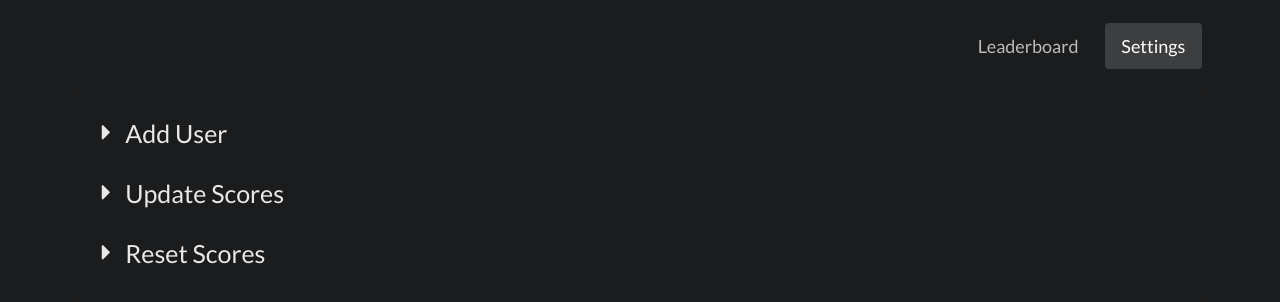
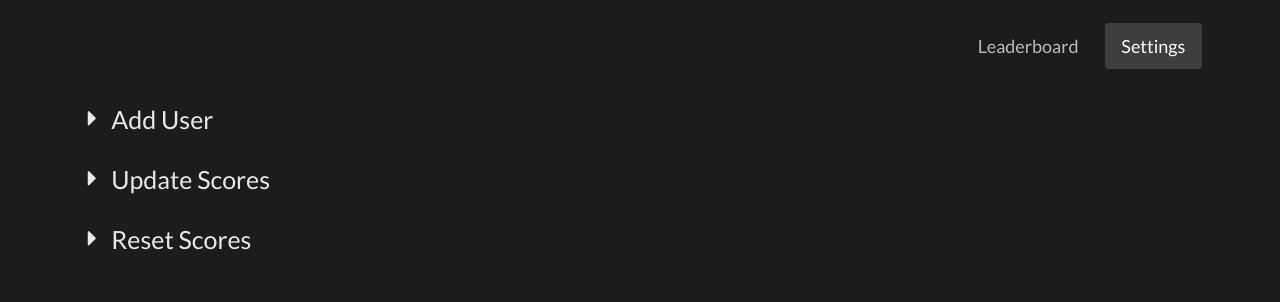
Before and after one commit to Nurtau/leetcode-rating-old, a React (Create React App) app: page /settings in a window 1280 px wide. Shown: the top 302 px of the page. Built offline with nearby package versions, Linux system fonts and the light colour scheme.

Commit message:
removing segment class

```diff
--- a/src/components/Settings.js
+++ b/src/components/Settings.js
@@ -36,7 +36,7 @@ const Settings = () => {
 	});
 
 	return (
-		<div className="ui inverted container segment">
+		<div className="ui inverted container">
 			<div className="ui inverted accordion">{renderModifiers}</div>
 		</div>
 	);
```
